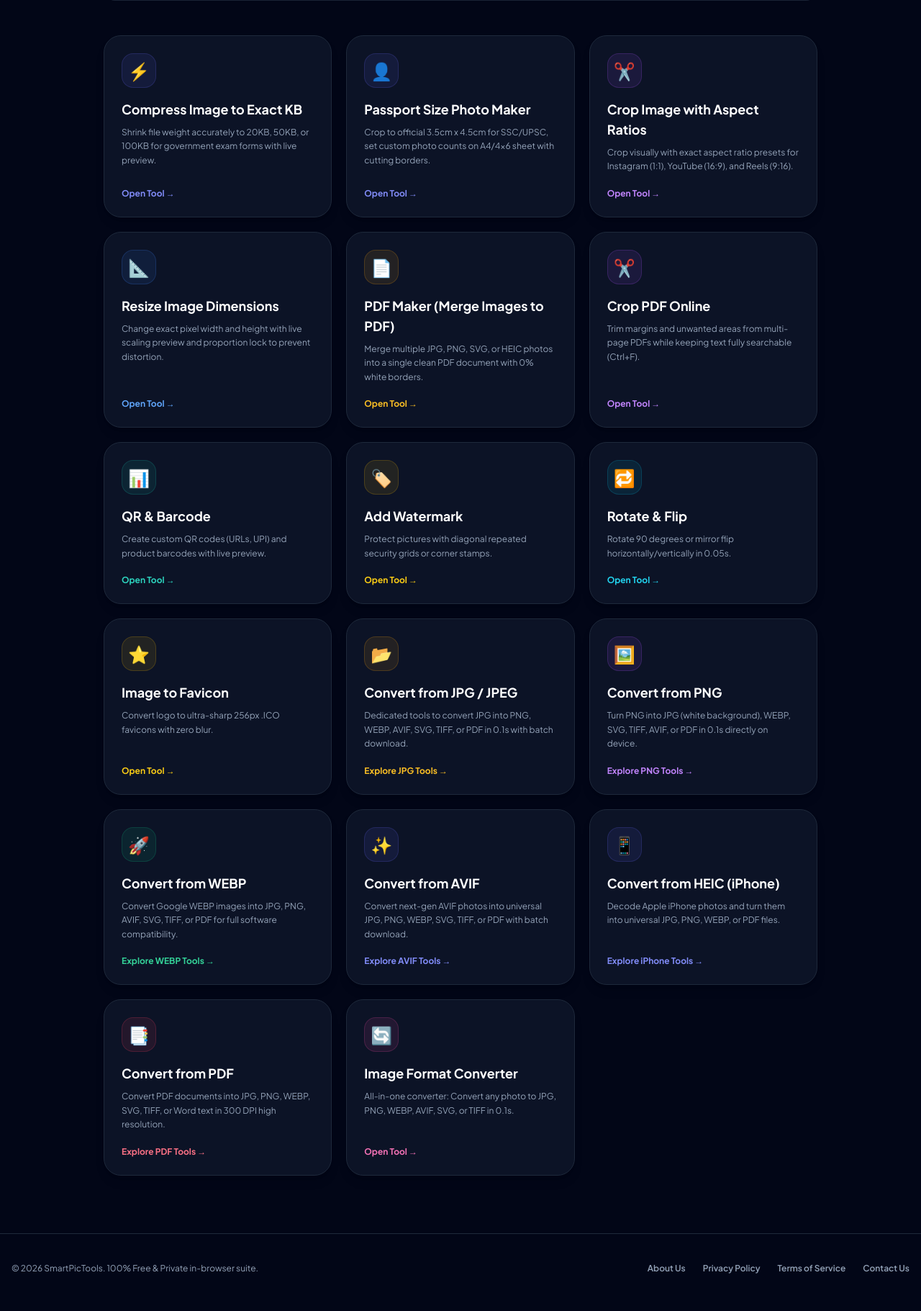
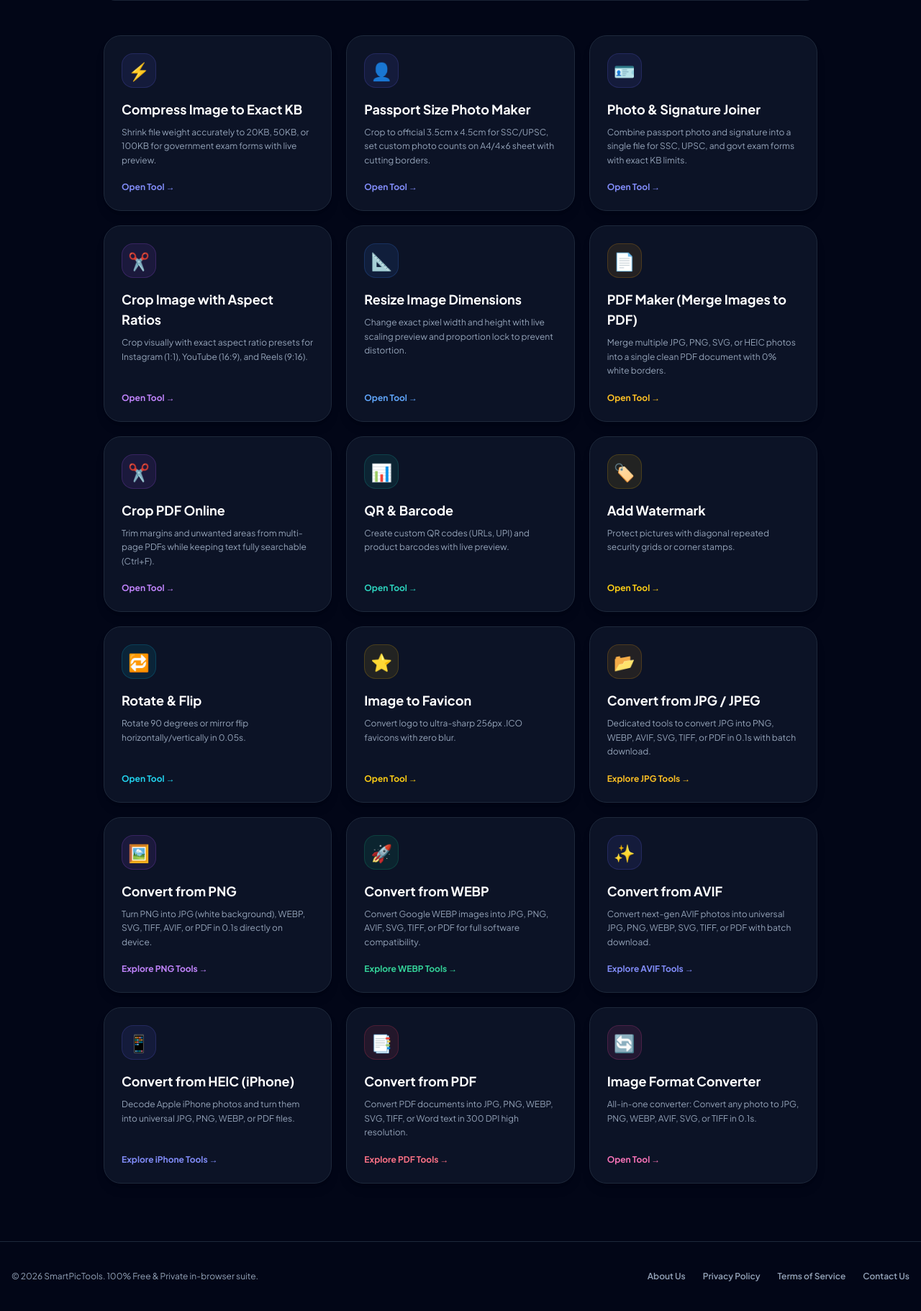
Before and after one commit to pranjalrajput243/smartpictools, a Flask app: page / in a window 1280 px wide. Shown: the part 545-2366 px from the top of the page at 72% size. Before the commit the page ends 2314 px from the top, so only its background shows below. Run offline with Flask 3, Linux system fonts and the light colour scheme; some libraries are stand-ins or nearby versions.

Commit message:
Update index.html

```diff
--- a/templates/index.html
+++ b/templates/index.html
@@ -127,6 +127,16 @@
                     <div class="w-12 h-12 rounded-2xl bg-indigo-500/10 text-indigo-400 border border-indigo-500/20 flex items-center justify-center text-2xl mb-4 group-hover:scale-110 transition">👤</div>
                     <h3 class="text-lg font-bold text-white group-hover:text-indigo-400 transition">Passport Size Photo Maker</h3>
                     <p class="text-xs text-slate-400 mt-2 leading-relaxed">Crop to official 3.5cm x 4.5cm for SSC/UPSC, set custom photo counts on A4/4x6 sheet with cutting borders.</p>
+                </div>
+                <span class="text-xs font-bold text-indigo-400 mt-5 flex items-center gap-1 group-hover:translate-x-1 transition">Open Tool →</span>
+            </a>
+
+            <!-- Photo and Signature Joiner -->
+            <a href="/photo-signature-joiner" class="bg-slate-900/80 hover:bg-slate-900 border border-slate-800 hover:border-indigo-500/60 p-6 rounded-3xl transition duration-200 group shadow-lg flex flex-col justify-between">
+                <div>
+                    <div class="w-12 h-12 rounded-2xl bg-indigo-500/10 text-indigo-400 border border-indigo-500/20 flex items-center justify-center text-2xl mb-4 group-hover:scale-110 transition">🪪</div>
+                    <h3 class="text-lg font-bold text-white group-hover:text-indigo-400 transition">Photo & Signature Joiner</h3>
+                    <p class="text-xs text-slate-400 mt-2 leading-relaxed">Combine passport photo and signature into a single file for SSC, UPSC, and govt exam forms with exact KB limits.</p>
                 </div>
                 <span class="text-xs font-bold text-indigo-400 mt-5 flex items-center gap-1 group-hover:translate-x-1 transition">Open Tool →</span>
             </a>
```
